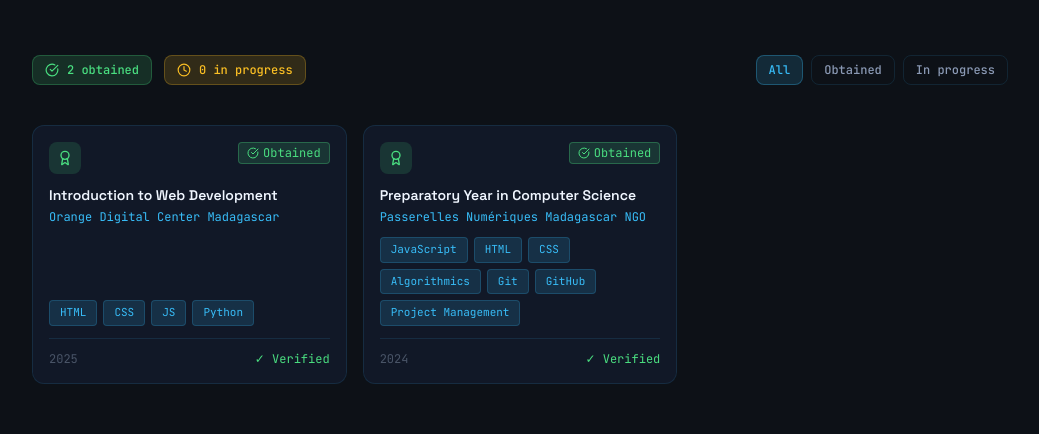
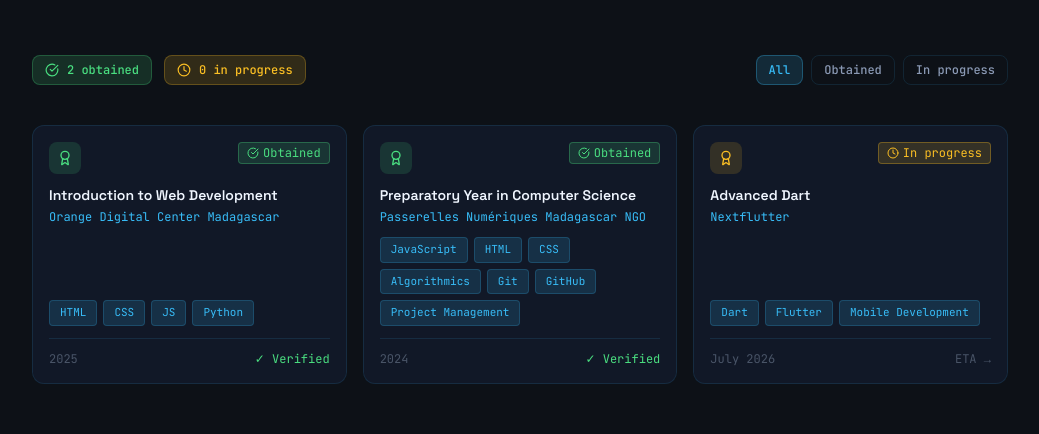
Before and after one commit to Fenohasina08/portfolio-herimamy, a React (Create React App) app: page / in a window 1280 px wide. Shown: the part 3500-3934 px from the top of the page, without its empty margins (120-1159 px from the left). Built offline with nearby package versions, Linux system fonts and the light colour scheme.

Commit message:
feat:certificate: add dart certificate

```diff
--- a/src/data/portfolioData.en.js
+++ b/src/data/portfolioData.en.js
@@ -175,6 +175,15 @@
     tags: ["JavaScript", "HTML", "CSS", "Algorithmics", "Git", "GitHub", "Project Management"],
     url: "#",
   },
+  {
+    id: "cert-3",
+    title: "Advanced Dart",
+    issuer: "Nextflutter",
+    date: "July 2026",
+    status: "done",
+    tags: ["Dart", "Flutter", "Mobile Development"],
+    url: "https://nextflutter.com/certifications/verify/NF-2026-0558CA49",
+  }
 ],
 
   certifications_ui: {
--- a/src/data/portfolioData.fr.js
+++ b/src/data/portfolioData.fr.js
@@ -176,7 +176,15 @@
       tags: ["JavaScript  ", "HTML", "CSS" , "Algorithmique", "Git", "GitHub", "Gestion de projet"],
       url: "#",
     },
-
+     {
+    id: "cert-3",
+    title: "Advanced Dart",
+    issuer: "Nextflutter",
+    date: "July 2026",
+    status: "done",
+    tags: ["Dart", "Flutter", "Mobile Development"],
+    url: "https://nextflutter.com/certifications/verify/NF-2026-0558CA49",
+  }
 
   ],
 
```
